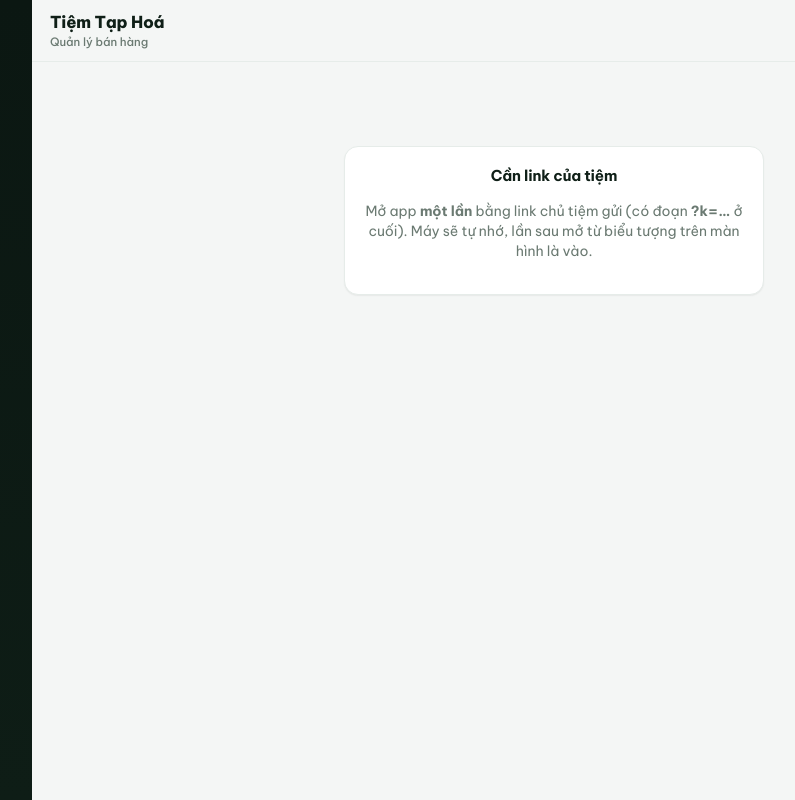
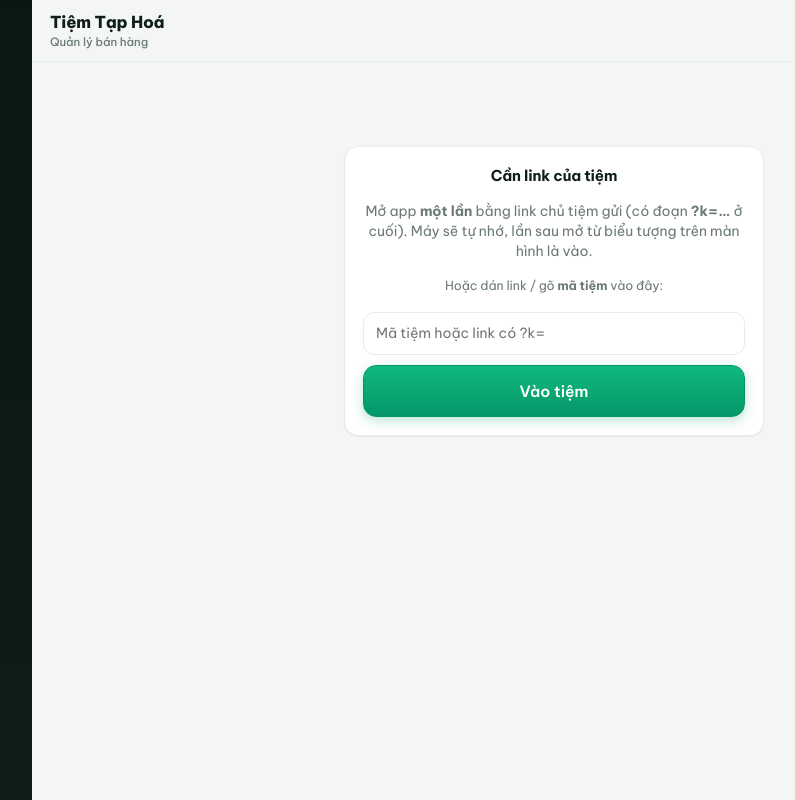
Before and after one commit to taphoa24h/taphoa24h.github.io, a plain HTML site: page index.html in a window 1280 px wide. Shown: the whole page, without its empty margins (204-999 px from the left). Drawn offline with Linux system fonts and the light colour scheme.

Commit message:
Màn Cần link: cho dán link / gõ mã tiệm
Co-Authored-By: Claude Opus 5.5 <noreply@anthropic.com>

```diff
--- a/index.html
+++ b/index.html
@@ -1392,7 +1392,7 @@ setInterval(function () { if (!S || !$("hop").hidden || document.hidden) return;
 // ---------- khởi động ----------
 napDon(); ANH = lsDoc("th_anh", {}) || {};
 if (THAT && !CH.dung) {
-  $("trang").innerHTML = '<div class="the" style="max-width:420px;margin:60px auto;text-align:center"><h2 style="justify-content:center">Cần link của tiệm</h2><p class="mo">Mở app <b>một lần</b> bằng link chủ tiệm gửi (có đoạn <b>?k=…</b> ở cuối). Máy sẽ tự nhớ, lần sau mở từ biểu tượng trên màn hình là vào.</p></div>';
+  $("trang").innerHTML = '<div class="the" style="max-width:420px;margin:60px auto;text-align:center"><h2 style="justify-content:center">Cần link của tiệm</h2><p class="mo">Mở app <b>một lần</b> bằng link chủ tiệm gửi (có đoạn <b>?k=…</b> ở cuối). Máy sẽ tự nhớ, lần sau mở từ biểu tượng trên màn hình là vào.</p><p class="mo nho" style="margin-top:14px">Hoặc dán link / gõ <b>mã tiệm</b> vào đây:</p><input id="nhapk" placeholder="Mã tiệm hoặc link có ?k=" autocomplete="off" style="width:100%;margin:6px 0 10px"><button class="btn chinh lon" onclick="var v=String(nhapk.value).trim(),m=v.split(&quot;k=&quot;);v=m.length>1?decodeURIComponent(m[1].split(&quot;&amp;&quot;)[0]):v;if(v){try{localStorage.setItem(&quot;th_k&quot;,v)}catch(e){}location.reload()}">Vào tiệm</button></div>';
 } else {
   // có đăng nhập đã nhớ -> vào thẳng; chưa có -> màn hình đăng nhập (hoặc tạo tài khoản chủ nếu tiệm chưa có ai)
   if (DN.pin) goi("tai").then(function (o) { nhan(o); napAnh(); setTimeout(function () { var s = $("tim"); if (s && window.innerWidth >= 960) s.focus(); }, 60); }).catch(function (e) { if (String((e && e.message) || e).indexOf("CAN_PIN") >= 0) { dangXuat(); return; } $("trang").innerHTML = '<div class="the trong">Không tải được dữ liệu: ' + esc((e && e.message) || e) + "</div>"; });
```
